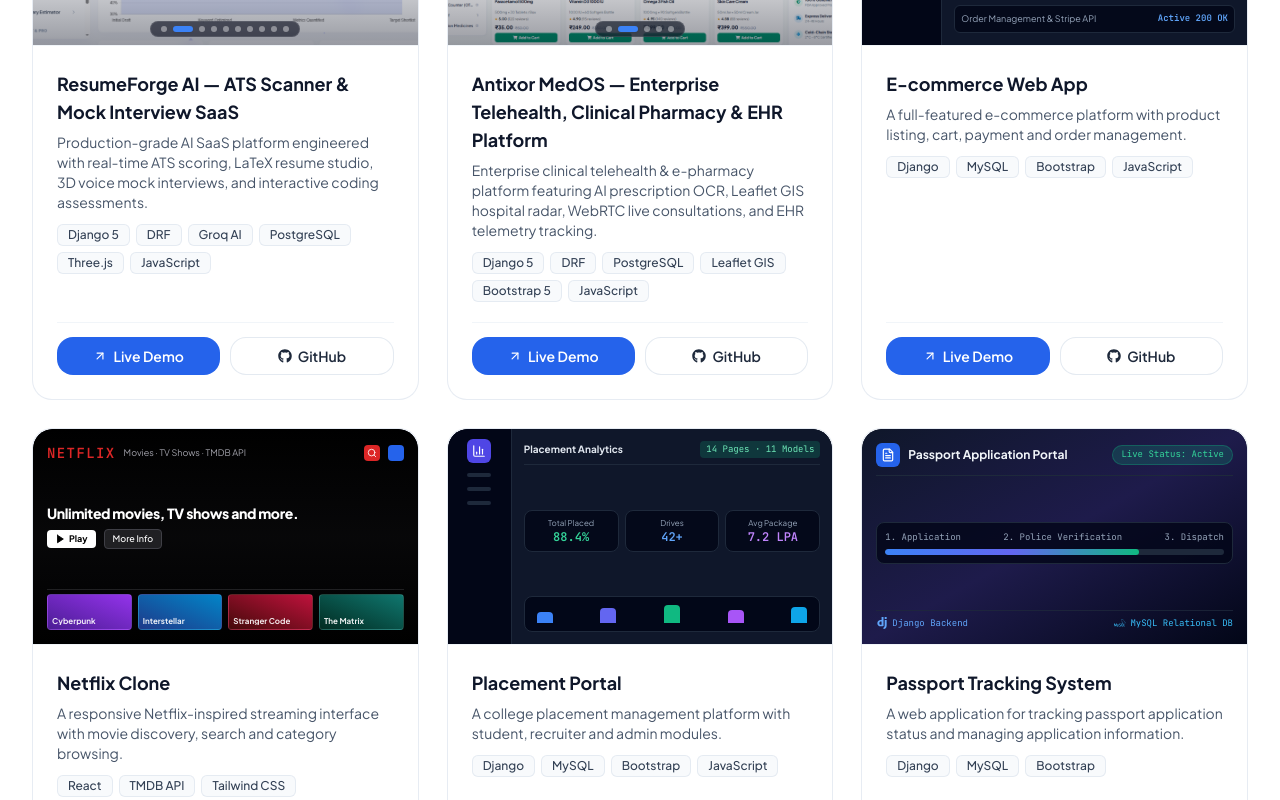
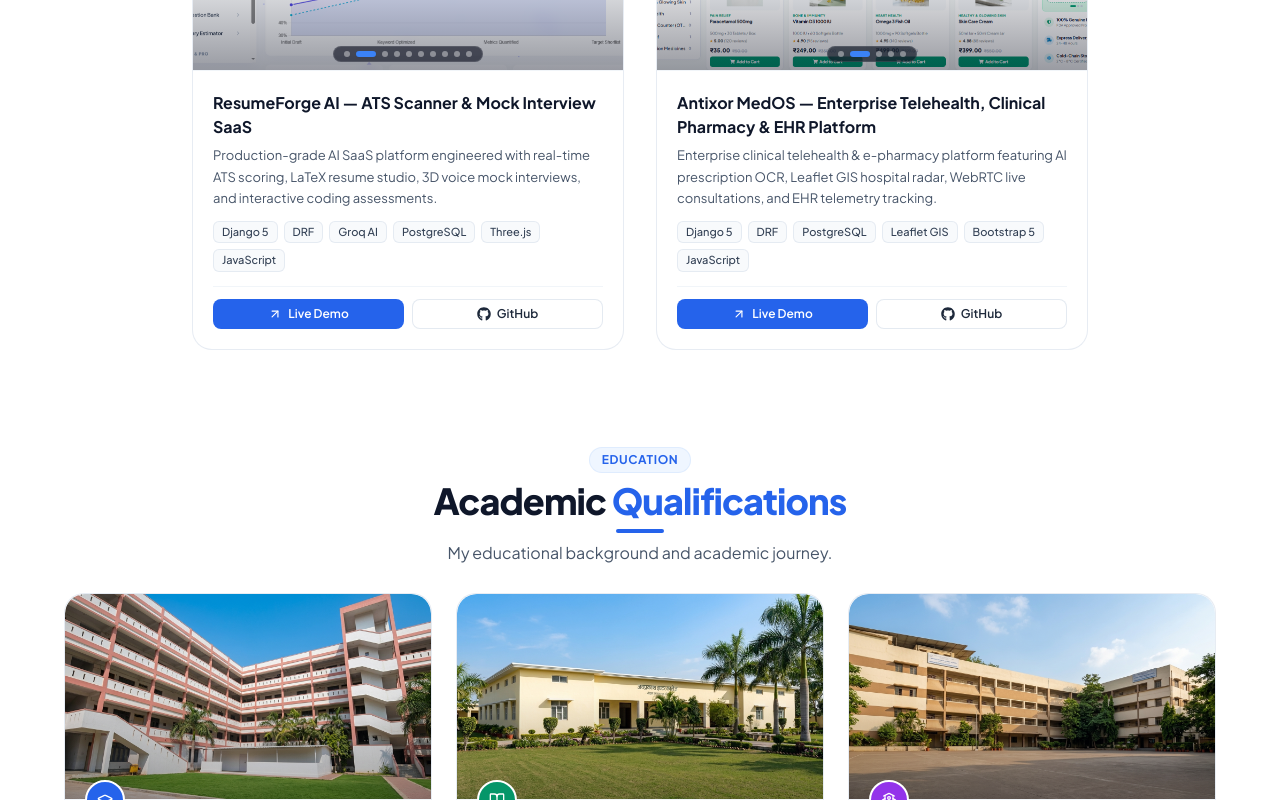
Before and after one commit to Jayhind-Yadav592/Portfolio_final, a React (Vite) app: page / in a window 1280 px wide. Shown: the part 3800-4600 px from the top of the page. Built offline with nearby package versions, Linux system fonts and the light colour scheme.

Commit message:
feat(projects): keep only ResumeForge AI and Antixor MedOS in Projects section with sleek compact cards

```diff
--- a/src/components/common/ProjectCard.jsx
+++ b/src/components/common/ProjectCard.jsx
@@ -139,24 +139,24 @@
       </div>
 
       {/* Card Content Body */}
-      <div className="p-5 sm:p-6 flex-1 flex flex-col justify-between">
+      <div className="p-4 sm:p-5 flex-1 flex flex-col justify-between">
         <div>
           {/* Project Title */}
-          <h3 className="text-base sm:text-lg font-bold text-slate-900 group-hover:text-blue-600 transition-colors leading-snug mb-1.5">
+          <h3 className="text-sm sm:text-base font-bold text-slate-900 group-hover:text-blue-600 transition-colors leading-snug mb-1.5">
             {project.title}
           </h3>
 
           {/* Project Description */}
-          <p className="text-xs sm:text-sm text-slate-600 leading-relaxed font-normal mb-3">
+          <p className="text-xs sm:text-[13px] text-slate-600 leading-relaxed font-normal mb-3">
             {project.description}
           </p>
 
           {/* Technology Badges */}
-          <div className="flex flex-wrap gap-1.5 mb-5">
+          <div className="flex flex-wrap gap-1.5 mb-3.5">
             {project.technologies.map((tech) => (
               <span
                 key={tech}
-                className="text-[11px] sm:text-xs font-medium px-2.5 py-0.5 rounded-md bg-slate-50 text-slate-700 border border-slate-200/80 group-hover:border-blue-200 group-hover:bg-blue-50/40 group-hover:text-blue-800 transition-colors"
+                className="text-[10px] sm:text-[11px] font-medium px-2 py-0.5 rounded-md bg-slate-50 text-slate-700 border border-slate-200/80 group-hover:border-blue-200 group-hover:bg-blue-50/40 group-hover:text-blue-800 transition-colors"
               >
                 {tech}
               </span>
@@ -165,12 +165,12 @@
         </div>
 
         {/* Card Action Buttons: Live Demo & GitHub */}
-        <div className="grid grid-cols-2 gap-2.5 pt-3.5 border-t border-slate-100">
+        <div className="grid grid-cols-2 gap-2 pt-3 border-t border-slate-100">
           <a
             href={project.liveDemo || '#'}
             target="_blank"
             rel="noopener noreferrer"
-            className="inline-flex items-center justify-center gap-1.5 px-3 py-2 rounded-xl text-xs sm:text-sm font-semibold bg-blue-600 hover:bg-blue-700 text-white shadow-xs transition-colors duration-200 cursor-pointer"
+            className="inline-flex items-center justify-center gap-1.5 px-3 py-1.5 rounded-lg text-xs font-semibold bg-blue-600 hover:bg-blue-700 text-white shadow-xs transition-colors duration-200 cursor-pointer"
             aria-label={`Live demo for ${project.title}`}
           >
             <ArrowUpRight className="w-3.5 h-3.5" />
@@ -181,7 +181,7 @@
             href={project.github || '#'}
             target="_blank"
             rel="noopener noreferrer"
-            className="inline-flex items-center justify-center gap-1.5 px-3 py-2 rounded-xl text-xs sm:text-sm font-semibold bg-white hover:bg-slate-50 text-slate-800 border border-slate-200/90 shadow-2xs transition-colors duration-200 cursor-pointer"
+            className="inline-flex items-center justify-center gap-1.5 px-3 py-1.5 rounded-lg text-xs font-semibold bg-white hover:bg-slate-50 text-slate-800 border border-slate-200/90 shadow-2xs transition-colors duration-200 cursor-pointer"
             aria-label={`GitHub repository for ${project.title}`}
           >
             <FaGithub className="w-3.5 h-3.5" />
--- a/src/data/projects.js
+++ b/src/data/projects.js
@@ -142,58 +142,4 @@
     github: 'https://github.com/Jayhind-Yadav592/medical',
     liveDemo: 'https://medical-51omgj72e-jayhind-yadavs-projects.vercel.app/',
   },
-  {
-    id: 'ecommerce-web-app',
-    title: 'E-commerce Web App',
-    description: 'A full-featured e-commerce platform with product listing, cart, payment and order management.',
-    technologies: ['Django', 'MySQL', 'Bootstrap', 'JavaScript'],
-    visualType: 'ecommerce',
-    github: 'https://github.com',
-    liveDemo: 'https://github.com',
-  },
-  {
-    id: 'netflix-clone',
-    title: 'Netflix Clone',
-    description: 'A responsive Netflix-inspired streaming interface with movie discovery, search and category browsing.',
-    technologies: ['React', 'TMDB API', 'Tailwind CSS'],
-    visualType: 'netflix',
-    github: 'https://github.com',
-    liveDemo: 'https://github.com',
-  },
-  {
-    id: 'placement-portal',
-    title: 'Placement Portal',
-    description: 'A college placement management platform with student, recruiter and admin modules.',
-    technologies: ['Django', 'MySQL', 'Bootstrap', 'JavaScript'],
-    visualType: 'placement',
-    github: 'https://github.com',
-    liveDemo: 'https://github.com',
-  },
-  {
-    id: 'passport-tracking-system',
-    title: 'Passport Tracking System',
-    description: 'A web application for tracking passport application status and managing application information.',
-    technologies: ['Django', 'MySQL', 'Bootstrap'],
-    visualType: 'passport',
-    github: 'https://github.com',
-    liveDemo: 'https://github.com',
-  },
-  {
-    id: 'finance-backend',
-    title: 'Finance Backend',
-    description: 'A REST API backend for finance management with authentication, transactions and analytics.',
-    technologies: ['Django REST Framework', 'MySQL', 'Postman'],
-    visualType: 'finance',
-    github: 'https://github.com',
-    liveDemo: 'https://github.com',
-  },
-  {
-    id: 'car-service-booking',
-    title: 'Car Service Booking',
-    description: 'An online car service booking platform with customer and admin management features.',
-    technologies: ['Django', 'MySQL', 'JavaScript', 'Bootstrap'],
-    visualType: 'carservice',
-    github: 'https://github.com',
-    liveDemo: 'https://github.com',
-  },
 ]
--- a/src/sections/ProjectsSection.jsx
+++ b/src/sections/ProjectsSection.jsx
@@ -49,13 +49,13 @@
           </p>
         </div>
 
-        {/* 3-Column Responsive Projects Grid */}
+        {/* 2-Column Responsive Projects Grid */}
         <motion.div
           variants={containerVariants}
           initial="hidden"
           whileInView="visible"
           viewport={{ once: true, margin: '-40px' }}
-          className="grid grid-cols-1 md:grid-cols-2 lg:grid-cols-3 gap-5 md:gap-6 lg:gap-7 max-w-7xl mx-auto"
+          className="grid grid-cols-1 md:grid-cols-2 gap-6 lg:gap-8 max-w-4xl mx-auto"
         >
           {projectsData.map((project) => (
             <motion.div key={project.id} variants={itemVariants} className="h-full">
```
